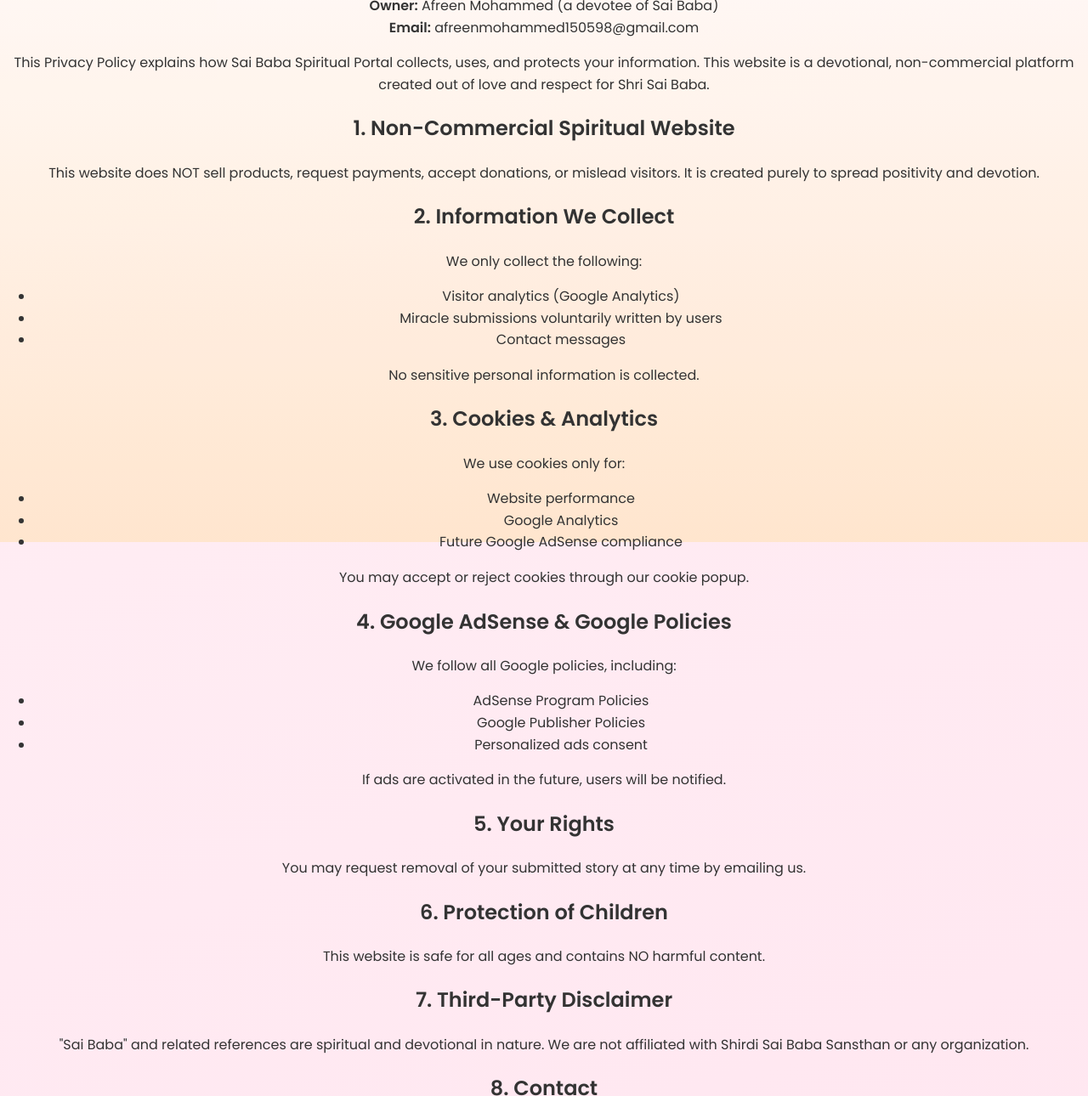
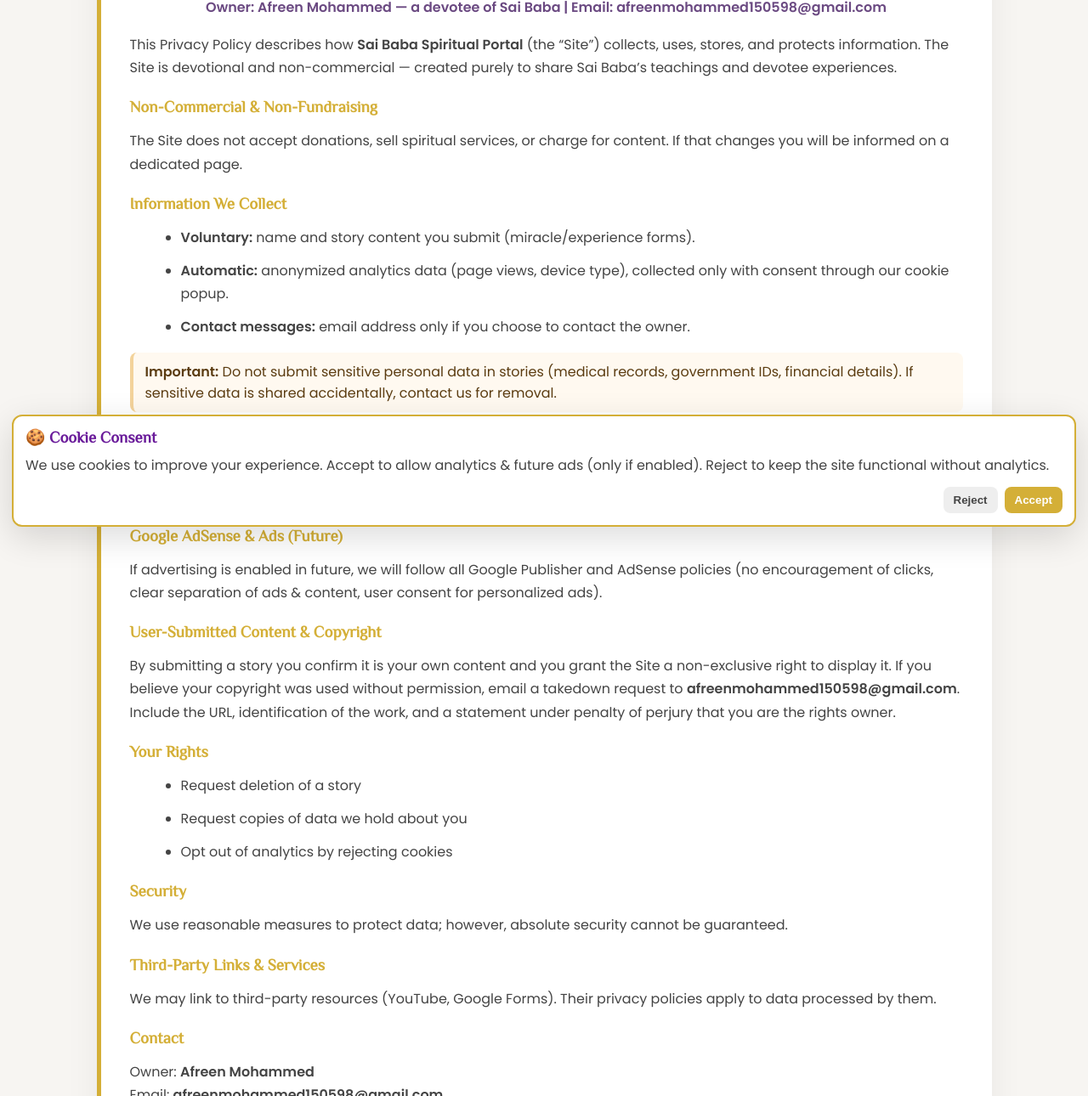
Before and after one commit to SaiBabaSpiritualPortal/Sai-Baba-Spiritual-Portal, a plain HTML site: page privacy-policy.html in a window 1280 px wide. Shown: the part 162-1452 px from the top of the page at 85% size. Drawn offline with Linux system fonts and the light colour scheme; a web font is replaced by a local one.

Commit message:
Update privacy-policy.html

```diff
--- a/privacy-policy.html
+++ b/privacy-policy.html
@@ -1,97 +1,173 @@
 <!DOCTYPE html>
 <html lang="en">
 <head>
-<meta charset="UTF-8">
-<meta name="viewport" content="width=device-width, initial-scale=1.0">
+<meta charset="utf-8" />
+<meta name="viewport" content="width=device-width,initial-scale=1" />
 <title>Privacy Policy | Sai Baba Spiritual Portal</title>
-<link rel="stylesheet" href="style.css">
+
+<!-- Fonts -->
+<link href="https://fonts.googleapis.com/css2?family=Poppins:wght@400;600&family=Philosopher&display=swap" rel="stylesheet">
+
+<!-- Footer CSS (separate file) -->
+<link rel="stylesheet" href="footer.css">
+
+<style>
+/* Page (premium white card layout) */
+:root{
+  --bg:#f7f5f2;
+  --card:#ffffff;
+  --accent:#6a1b9a;
+  --gold:#d4af37;
+  --muted:#444;
+  --max:980px;
+  font-family: 'Poppins', sans-serif;
+}
+body{margin:0;background:var(--bg);color:var(--muted);-webkit-font-smoothing:antialiased;}
+.header-space{height:18px;} /* if header present allow breathing */
+
+.wrapper{
+  max-width:var(--max); margin:36px auto; padding:34px; background:var(--card);
+  border-radius:14px; box-shadow:0 14px 40px rgba(20,10,30,0.06);
+  border-left:5px solid var(--gold);
+}
+
+h1{font-family:'Philosopher', serif; color:var(--accent); font-size:2.1rem; text-align:center; margin:4px 0 12px;}
+.meta{ text-align:center; color:#6b4a82; margin-bottom:18px; font-weight:600; }
+
+h2{ font-family:'Philosopher', serif; color:var(--gold); margin-top:22px; font-size:1.18rem; }
+p, li { line-height:1.7; margin-bottom:12px; color:var(--muted); }
+ul{ margin-left:20px; }
+
+.note {
+  background:#fff9f0;
+  border-left:4px solid #f3d39b;
+  padding:10px 14px;
+  border-radius:8px;
+  margin:12px 0;
+  color:#5b3c11;
+}
+
+/* Cookie popup (keeps consistent look) */
+.cookie-popup{position:fixed;left:14px;right:14px;bottom:18px;background:#fff;padding:14px;border-radius:12px;
+  box-shadow:0 12px 40px rgba(0,0,0,0.14);display:none;z-index:99999;border:2px solid var(--gold)}
+.cookie-box h3{margin:0;color:var(--accent);font-family:'Philosopher',serif;}
+.cookie-box p{margin:8px 0 12px}
+.cookie-buttons{display:flex;gap:8px;justify-content:flex-end}
+.btn{padding:8px 12px;border-radius:8px;border:none;cursor:pointer;font-weight:600}
+.btn-accept{background:var(--gold);color:#fff} .btn-reject{background:#eee;color:#444}
+
+/* Responsive */
+@media(max-width:600px){ .wrapper{padding:18px;margin:16px} h1{font-size:1.6rem} }
+</style>
 </head>
-
 <body>
 
-<header class="site-header">
-  <div class="container header-inner">
-    <a href="index.html" class="brand">🌸 Sai Baba Portal 🌸</a>
-    <nav class="main-nav">
-      <a href="index.html">Home</a>
-      <a href="teachings.html">Teachings</a>
-      <a href="chits.html">Chits</a>
-      <a href="daily-quote.html">Daily Quote</a>
-      <a href="worship.html">Worship</a>
-      <a href="miracles.html">Miracles</a>
-      <a href="contact.html">Contact</a>
-    </nav>
+<!-- Header (if you use your site header remove or keep consistent) -->
+<header class="site-header" style="display:block;">
+  <div style="max-width:980px;margin:10px auto;padding:0 18px;">
+    <a href="index.html" style="text-decoration:none;color:#8e24aa;font-weight:700;font-family:'Philosopher',serif;">🌸 Sai Baba Portal 🌸</a>
   </div>
 </header>
 
-<main class="legal-page">
+<main class="wrapper" role="main" aria-labelledby="privacy-title">
+  <h1 id="privacy-title">Privacy Policy</h1>
+  <div class="meta">Owner: <strong>Afreen Mohammed</strong> — a devotee of Sai Baba | Email: <strong>afreenmohammed150598@gmail.com</strong></div>
 
-<h1>Privacy Policy</h1>
-<p><strong>Owner:</strong> Afreen Mohammed (a devotee of Sai Baba)<br>
-<strong>Email:</strong> afreenmohammed150598@gmail.com</p>
+  <p>This Privacy Policy describes how <strong>Sai Baba Spiritual Portal</strong> (the “Site”) collects, uses, stores, and protects information. The Site is devotional and non-commercial — created purely to share Sai Baba’s teachings and devotee experiences.</p>
 
-<p>This Privacy Policy explains how Sai Baba Spiritual Portal collects, uses, and protects your information.
-This website is a devotional, non-commercial platform created out of love and respect for Shri Sai Baba.</p>
+  <h2>Non-Commercial & Non-Fundraising</h2>
+  <p>The Site does not accept donations, sell spiritual services, or charge for content. If that changes you will be informed on a dedicated page.</p>
 
-<h2>1. Non-Commercial Spiritual Website</h2>
-<p>This website does NOT sell products, request payments, accept donations, or mislead visitors.
-It is created purely to spread positivity and devotion.</p>
+  <h2>Information We Collect</h2>
+  <ul>
+    <li><strong>Voluntary:</strong> name and story content you submit (miracle/experience forms).</li>
+    <li><strong>Automatic:</strong> anonymized analytics data (page views, device type), collected only with consent through our cookie popup.</li>
+    <li><strong>Contact messages:</strong> email address only if you choose to contact the owner.</li>
+  </ul>
 
-<h2>2. Information We Collect</h2>
-<p>We only collect the following:</p>
-<ul>
-  <li>Visitor analytics (Google Analytics)</li>
-  <li>Miracle submissions voluntarily written by users</li>
-  <li>Contact messages</li>
-</ul>
+  <div class="note">
+    <strong>Important:</strong> Do not submit sensitive personal data in stories (medical records, government IDs, financial details). If sensitive data is shared accidentally, contact us for removal.
+  </div>
 
-<p>No sensitive personal information is collected.</p>
+  <h2>Cookies & Analytics</h2>
+  <p>We use a cookie consent popup. If you <strong>Accept</strong>, Google Analytics (GA4) may run to help improve the Site. If you <strong>Reject</strong>, analytics and ad scripts will not run.</p>
 
-<h2>3. Cookies & Analytics</h2>
-<p>We use cookies only for:</p>
-<ul>
-  <li>Website performance</li>
-  <li>Google Analytics</li>
-  <li>Future Google AdSense compliance</li>
-</ul>
+  <h2>Google AdSense & Ads (Future)</h2>
+  <p>If advertising is enabled in future, we will follow all Google Publisher and AdSense policies (no encouragement of clicks, clear separation of ads & content, user consent for personalized ads).</p>
 
-<p>You may accept or reject cookies through our cookie popup.</p>
+  <h2>User-Submitted Content & Copyright</h2>
+  <p>By submitting a story you confirm it is your own content and you grant the Site a non-exclusive right to display it. If you believe your copyright was used without permission, email a takedown request to <strong>afreenmohammed150598@gmail.com</strong>. Include the URL, identification of the work, and a statement under penalty of perjury that you are the rights owner.</p>
 
-<h2>4. Google AdSense & Google Policies</h2>
-<p>We follow all Google policies, including:</p>
-<ul>
-  <li>AdSense Program Policies</li>
-  <li>Google Publisher Policies</li>
-  <li>Personalized ads consent</li>
-</ul>
+  <h2>Your Rights</h2>
+  <ul>
+    <li>Request deletion of a story</li>
+    <li>Request copies of data we hold about you</li>
+    <li>Opt out of analytics by rejecting cookies</li>
+  </ul>
 
-<p>If ads are activated in the future, users will be notified.</p>
+  <h2>Security</h2>
+  <p>We use reasonable measures to protect data; however, absolute security cannot be guaranteed.</p>
 
-<h2>5. Your Rights</h2>
-<p>You may request removal of your submitted story at any time by emailing us.</p>
+  <h2>Third-Party Links & Services</h2>
+  <p>We may link to third-party resources (YouTube, Google Forms). Their privacy policies apply to data processed by them.</p>
 
-<h2>6. Protection of Children</h2>
-<p>This website is safe for all ages and contains NO harmful content.</p>
-
-<h2>7. Third-Party Disclaimer</h2>
-<p>"Sai Baba" and related references are spiritual and devotional in nature.
-We are not affiliated with Shirdi Sai Baba Sansthan or any organization.</p>
-
-<h2>8. Contact</h2>
-<p>For any concerns: <strong>afreenmohammed150598@gmail.com</strong></p>
-
+  <h2>Contact</h2>
+  <p>Owner: <strong>Afreen Mohammed</strong><br>Email: <strong>afreenmohammed150598@gmail.com</strong></p>
 </main>
 
-<footer class="footer-premium">
+<!-- Footer (uses footer.css) -->
+<footer class="footer-premium" role="contentinfo">
   <p class="footer-copy">© 2025 Sai Baba Spiritual Portal. All rights reserved.</p>
-  <div class="footer-premium-links">
+  <nav class="footer-premium-links" aria-label="Footer links">
     <a href="about.html">About</a>
     <a href="privacy-policy.html">Privacy Policy</a>
     <a href="terms.html">Terms & Conditions</a>
     <a href="disclaimer.html">Disclaimer</a>
     <a href="contact.html">Contact</a>
-  </div>
+  </nav>
 </footer>
 
+<!-- Cookie popup (same HTML to paste into other pages) -->
+<div id="cookiePopup" class="cookie-popup" aria-hidden="true">
+  <div class="cookie-box">
+    <h3>🍪 Cookie Consent</h3>
+    <p>We use cookies to improve your experience. Accept to allow analytics & future ads (only if enabled). Reject to keep the site functional without analytics.</p>
+    <div class="cookie-buttons">
+      <button class="btn btn-reject" onclick="rejectCookies()">Reject</button>
+      <button class="btn btn-accept" onclick="acceptCookies()">Accept</button>
+    </div>
+  </div>
+</div>
+
+<script>
+/* Cookie consent + GA load logic (GA loads only if user accepts) */
+function showCookie() {
+  if(!localStorage.getItem('sai_cookie')) document.getElementById('cookiePopup').style.display='block';
+}
+function acceptCookies(){
+  localStorage.setItem('sai_cookie','accepted');
+  document.getElementById('cookiePopup').style.display='none';
+  loadGA();
+}
+function rejectCookies(){
+  localStorage.setItem('sai_cookie','rejected');
+  document.getElementById('cookiePopup').style.display='none';
+}
+window.addEventListener('load', showCookie);
+
+/* Load GA example (only runs after Accept). Replace ID if needed. */
+function loadGA(){
+  if(window.__gaLoaded) return;
+  window.__gaLoaded = true;
+  var id = 'G-ZGTECZT0GM'; // update if you have another
+  var s = document.createElement('script');
+  s.src = 'https://www.googletagmanager.com/gtag/js?id='+id;
+  s.async=true; document.head.appendChild(s);
+  window.dataLayer = window.dataLayer||[];
+  function gtag(){dataLayer.push(arguments);} window.gtag=gtag;
+  gtag('js', new Date()); gtag('config', id);
+}
+if(localStorage.getItem('sai_cookie')==='accepted'){ loadGA(); }
+</script>
 </body>
 </html>
```
